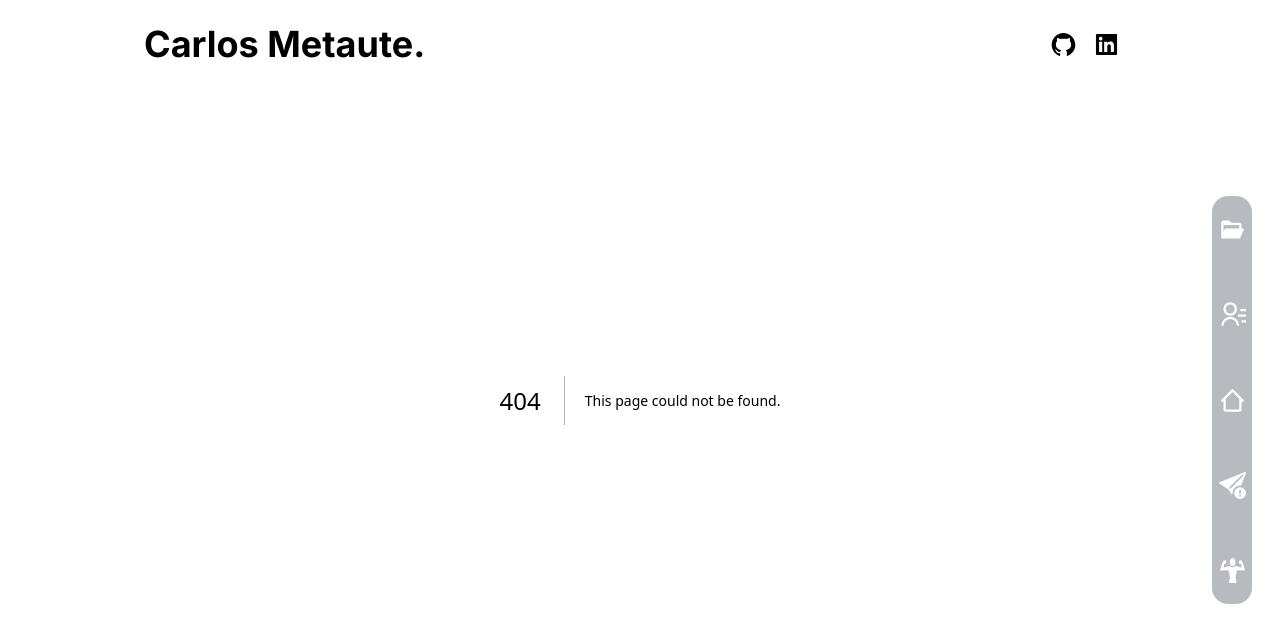
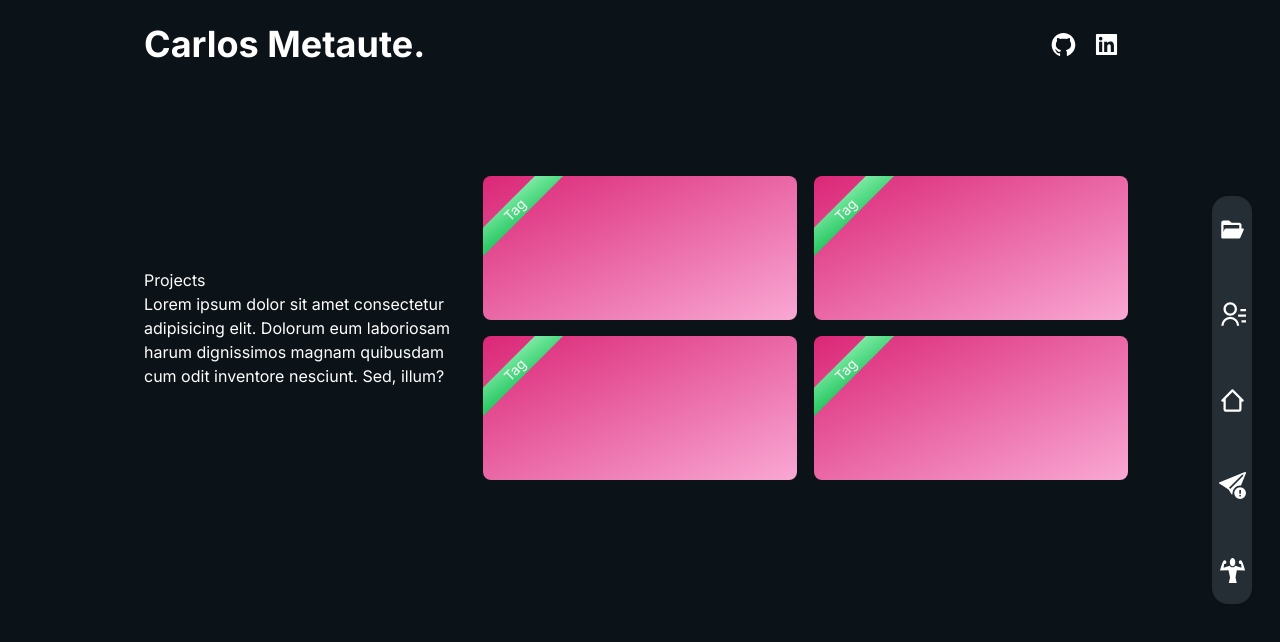
Before and after one commit to CarlosMet/tailwind-test, a Next.js app: page /projects in a window 1280 px wide. Before the commit this address had no page. Shown: the top 642 px of the page. Built offline with nearby package versions, Linux system fonts and the light colour scheme.

Commit message:
projects layout

```diff
--- a/app/Components/Navbar.jsx
+++ b/app/Components/Navbar.jsx
@@ -15,23 +15,31 @@ export default function Navbar() {
   const dispatch = useDispatch()
   const router = useRouter()
 
-  const pageChangeHandler = ()=>{
-    console.log('changed')
+  const pageChangeHandler = (route)=>{
     dispatch(guardarNombre(!triggerPageChange))
     setTimeout(()=>{
       dispatch(guardarNombre(!triggerPageChange))
       setTimeout(() => {
-        router.push('/about')
-      },400);
+        router.push(`/${route}`)
+      },350);
 
     },10)
   }
 
   return (
     <nav className='fixed -bottom-2 w-11/12 left-1/2 lg:left-auto -translate-x-1/2 lg:-translate-x-0 lg:w-10 lg:top-1/2 lg:right-5 xl:right-7 transform -translate-y-1/2 flex flex-row justify-between lg:flex-col items-center gap-3 text-white bg-black lg:bg-gray-600/40 px-2 2xl:px-3 py-2 lg:py-5 rounded-xl lg:rounded-2xl z-50'>
-        <BiSolidFolderOpen size={27}></BiSolidFolderOpen>
+
         <div
-          onClick={pageChangeHandler}
+          className='cursor-pointer'
+          onClick={()=> pageChangeHandler('projects')}
+        >
+          <BiSolidFolderOpen size={27}></BiSolidFolderOpen>
+        </div>
+
+
+        <div
+          className='cursor-pointer'
+          onClick={()=> pageChangeHandler('about')}
         >
             <RiContactsLine size={27}></RiContactsLine>
         </div>
--- /dev/null
+++ b/app/projects/page.jsx
@@ -0,0 +1,57 @@
+import React from 'react'
+
+export default function page() {
+
+    const projects = [{
+        src: '',
+        image: 'https://i.imgur.com/vhn2tOL.png',
+        title: '1st project',
+        id:1
+    },
+    {
+        src: '',
+        image: 'https://i.imgur.com/vhn2tOL.png',
+        title: '2nd one',
+        id: 2
+    },
+    {
+        src: '',
+        image: 'https://i.imgur.com/vhn2tOL.png',
+        title: '2nd one',
+        id: 2
+    },
+    {
+        src: '',
+        image: 'https://i.imgur.com/vhn2tOL.png',
+        title: '2nd one',
+        id: 2
+    }
+
+    ]
+
+  return (
+    <div className='w-screen h-screen overflow-hidden px-3 md:px-12 lg:px-16 xl:px-36 2xl:px-64 py-28 lg:py-36 xl:py-44'>
+
+      <div className='flex flex-col lg:flex-row items-center w-full'>
+
+        <div className='w-full lg:w-4/12'>
+            <p>
+                Projects
+            </p>
+            <p>Lorem ipsum dolor sit amet consectetur adipisicing elit. Dolorum eum laboriosam harum dignissimos magnam quibusdam cum odit inventore nesciunt. Sed, illum?</p>
+        </div>
+
+        <div className='w-11/12 lg:w-8/12 grid place-items-center grid-cols-1 lg:grid-cols-2 2xl:grid-cols-3 gap-y-5 lg:gap-y-4'>
+            {projects.map( (project)=>{
+                return(
+                    <div key={project.id} className='relative w-8/12 lg:w-[95%] h-36 bg-gradient-to-br from-pink-600 to-pink-300 rounded-lg overflow-hidden'>
+                        <div className="absolute top-6 transform -rotate-45 -left-8 grid place-items-center w-32 h-5 bg-gradient-to-tr from-green-500 to-green-300 text-sm">Tag</div>
+                    </div>
+                )
+            } )}
+        </div>
+      </div>
+
+    </div>
+  )
+}
```
